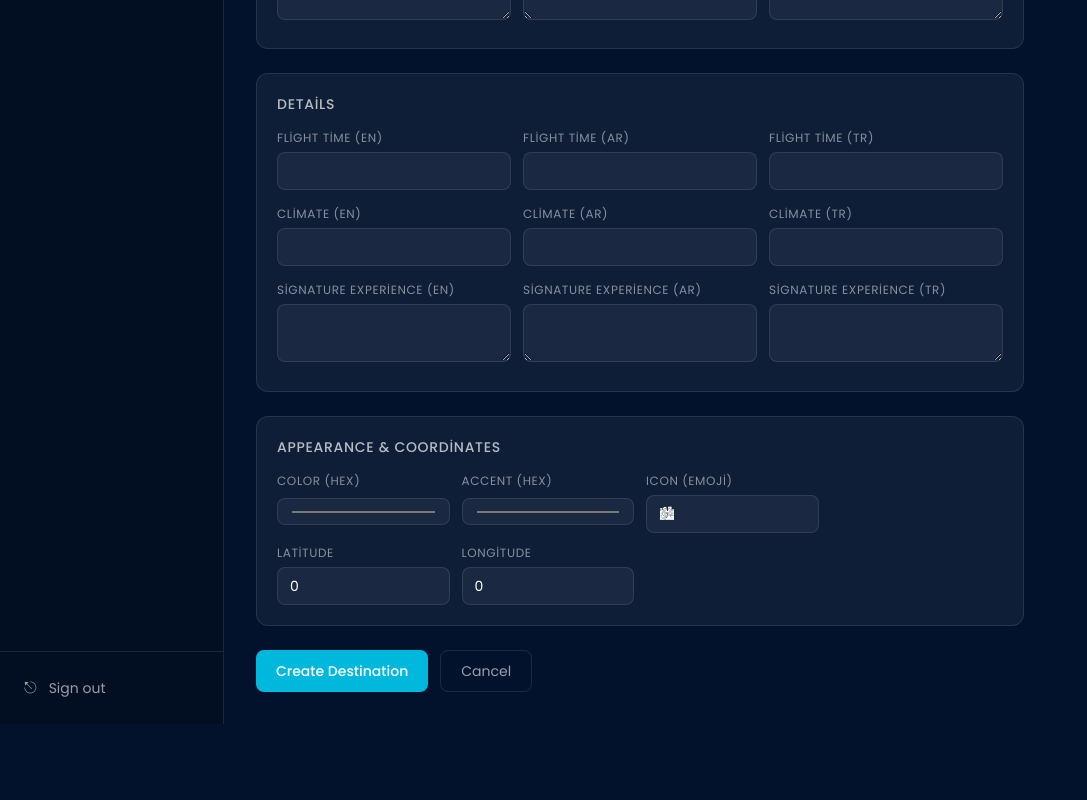
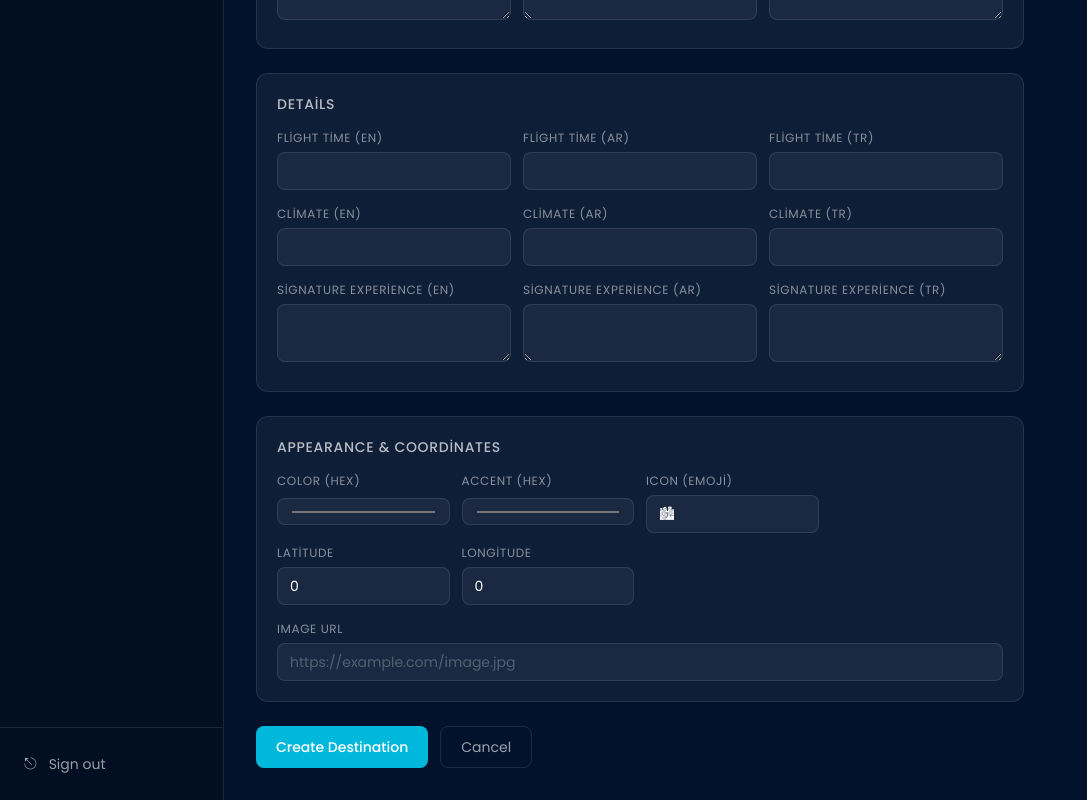
Before and after one commit to hsstatic/politrip, a Next.js app: page /dashboard/destinations/new in a window 1280 px wide. Shown: the part 605-1405 px from the top of the page, without its empty margins (0-1087 px from the left). Before the commit the page ends 1329 px from the top, so only its background shows below. Built offline with nearby package versions, Linux system fonts and the light colour scheme; no server answers.

Commit message:
destinations: add imageUrl field to schema, mutations, and form

```diff
--- a/convex/destinations.ts
+++ b/convex/destinations.ts
@@ -41,6 +41,7 @@ export const create = mutation({
     color: v.string(),
     accent: v.string(),
     icon: v.string(),
+    imageUrl: v.optional(v.string()),
     lat: v.number(),
     lng: v.number(),
   },
@@ -76,6 +77,7 @@ export const update = mutation({
     color: v.optional(v.string()),
     accent: v.optional(v.string()),
     icon: v.optional(v.string()),
+    imageUrl: v.optional(v.string()),
     lat: v.optional(v.number()),
     lng: v.optional(v.number()),
   },
--- a/convex/schema.ts
+++ b/convex/schema.ts
@@ -52,6 +52,7 @@ export default defineSchema({
     color: v.string(),
     accent: v.string(),
     icon: v.string(),
+    imageUrl: v.optional(v.string()),
     lat: v.number(),
     lng: v.number(),
   }),
--- a/src/components/dashboard/DestinationForm.tsx
+++ b/src/components/dashboard/DestinationForm.tsx
@@ -20,7 +20,7 @@ const emptyDefaults = {
   flightTime_en: '', flightTime_ar: '', flightTime_tr: '',
   climate_en: '', climate_ar: '', climate_tr: '',
   signature_en: '', signature_ar: '', signature_tr: '',
-  color: '#1a3d63', accent: '#22d3ee', icon: '🏙', lat: 0, lng: 0,
+  color: '#1a3d63', accent: '#22d3ee', icon: '🏙', imageUrl: '', lat: 0, lng: 0,
 };
 
 const inputCls = 'w-full bg-white/5 border border-white/10 rounded-lg px-3 py-2 text-sm text-white placeholder:text-white/25 focus:outline-none focus:border-cyan-500/50 transition-colors';
@@ -96,6 +96,7 @@ export default function DestinationForm({ mode, id, defaults }: DestinationFormP
       climate_en: f.climate_en as string, climate_ar: f.climate_ar as string, climate_tr: f.climate_tr as string,
       signature_en: f.signature_en as string, signature_ar: f.signature_ar as string, signature_tr: f.signature_tr as string,
       color: f.color as string, accent: f.accent as string, icon: f.icon as string,
+      imageUrl: (f.imageUrl as string) || undefined,
       lat: Number(f.lat), lng: Number(f.lng),
     };
     try {
@@ -147,6 +148,25 @@ export default function DestinationForm({ mode, id, defaults }: DestinationFormP
           <Field label="Latitude"><input className={inputCls} type="number" step="any" value={f.lat as number} onChange={(e) => set('lat', e.target.value)} /></Field>
           <Field label="Longitude"><input className={inputCls} type="number" step="any" value={f.lng as number} onChange={(e) => set('lng', e.target.value)} /></Field>
         </div>
+        <Field label="Image URL">
+          <input
+            className={inputCls}
+            type="url"
+            value={f.imageUrl as string}
+            onChange={(e) => set('imageUrl', e.target.value)}
+            placeholder="https://example.com/image.jpg"
+          />
+        </Field>
+        {f.imageUrl && (
+          <div className="mt-2">
+            <img
+              src={f.imageUrl as string}
+              alt="Preview"
+              className="h-40 w-full object-cover rounded-lg border border-white/10"
+              onError={(e) => { (e.target as HTMLImageElement).style.display = 'none'; }}
+            />
+          </div>
+        )}
       </section>
 
       {error && <p className="text-sm text-red-400">{error}</p>}
```
